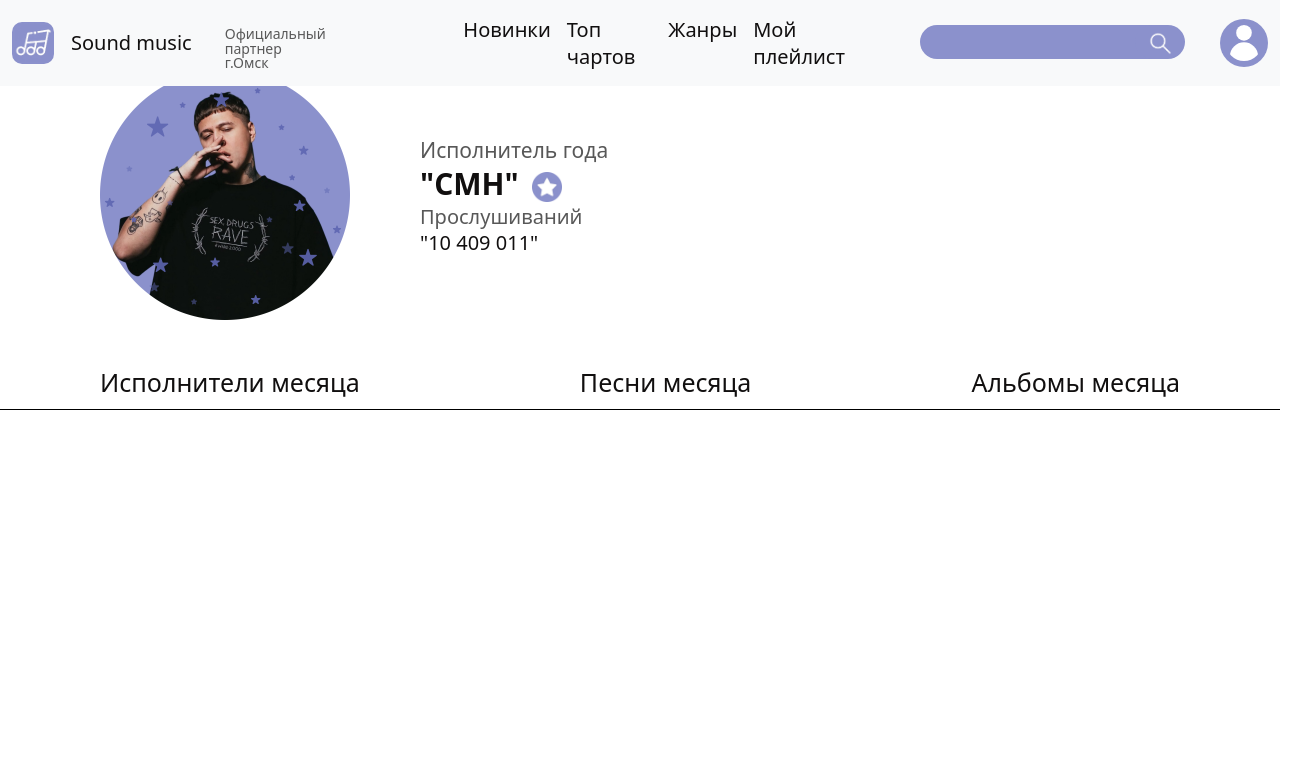
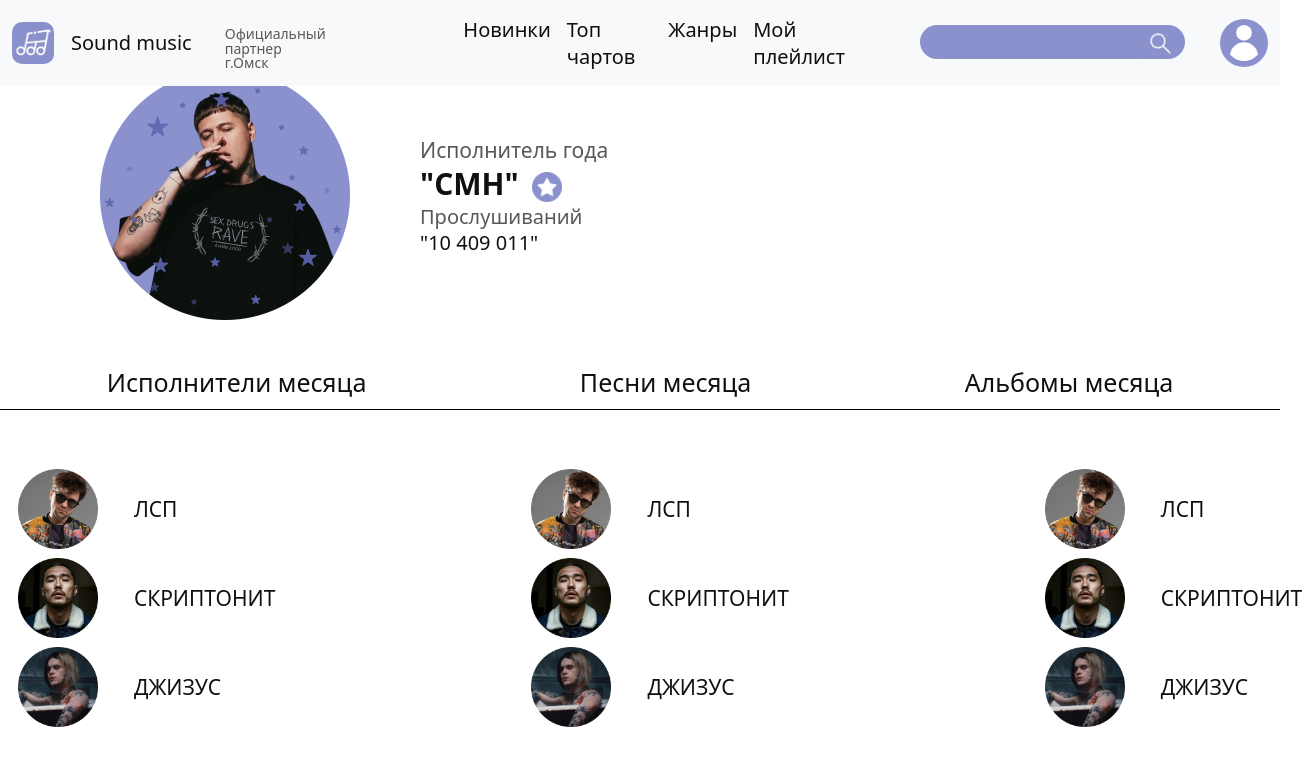
Before and after one commit to tretyaqov/SoundMusic, a React (Create React App) app: page /topcharts in a window 1280 px wide. Shown: the top 766 px of the page, 1302 px wide, since content can reach past the window. Built offline with nearby package versions, Linux system fonts and the light colour scheme.

Commit message:
обнова для чартов

```diff
--- a/src/Pages/TopCharts.css
+++ b/src/Pages/TopCharts.css
@@ -10,9 +10,9 @@
 
 .position1{ /*класс области "Исполнитель года"*/
     display: flex;
+    align-items: center;
     margin-top: 5.5%;
     margin-left: 7.8125%;
-    align-items: center;
 }
 
 .star-img { /*класс звёздочки*/
@@ -78,7 +78,7 @@
     font-family: 'Noto Sans'; /*указание шрифта*/
     align-items: center;
     display: flex;
-    justify-content: space-between;
+    justify-content: space-around;
     color: #110F0F;
     font-size: 25px;
     font-style: normal;
@@ -87,17 +87,50 @@
 }
 
 .string_motm { /*Строка "Исполнителей месяца"*/
-    margin-left: 7.8125%;
+
 }
-.string_sotm {
+.string_sotm { /*Строка "Песен месяца"*/
     justify-content: center;
 }
 
-.string_aotm {
-    margin-right: 7.8125%;
+.string_aotm { /*Строка "Альбомов месяца"*/
+
+}
+
+.row_motm{
+    margin-top: 3.5%;
+    margin-left: 7.8125%;
+    display: flex;
+    align-items: center;
+}
+.row_sotm{
+
+}
+.row_aotm{
+
+}
+
+.text{
+    margin-left: 36px;
+    color: #110F0F;
+    font-family: 'Noto Sans';
+    font-size: 21px;
+    font-style: normal;
+    font-weight: 500;
+    line-height: normal;
 }
 
 .motm-img {
     width: 80px;
     height: 80px;
 }
+.flex{
+    display: flex;
+    align-items: center;
+    justify-content: center;
+    margin-top: 3.5%;
+}
+.chill {
+    margin-left: 10%;
+    margin-right: 10%;
+}
--- a/src/Pages/TopCharts.js
+++ b/src/Pages/TopCharts.js
@@ -2,7 +2,9 @@ import React, { Component } from "react";
 import './TopCharts.css'
 import moty_img from '../Components/Pictures/ava.png' /*импорт картинки исполнителя года*/
 import star_img from '../Components/Pictures/star.png' /*импорт картинки звёздочки*/
-import motm_img from '../Components/Pictures/oleg.png' /*импорт олега*/
+import oleg_img from '../Components/Pictures/oleg.png' /*импорт олега*/
+import scripto_img from '../Components/Pictures/scripto.png' /*импорт скриптонита*/
+import jizus_img from '../Components/Pictures/jisuz.png' /*импорт олега*/
 
 export default class TopCharts extends Component {
     render() {
@@ -31,6 +33,78 @@ export default class TopCharts extends Component {
                     <p className="string_aotm">Альбомы месяца</p>
                     <div className="line"></div>
                 </div>
+
+                <div className="flex">
+                    <div className="chill">
+                        <div className="row_motm">
+                            <img
+                                className="motm-img"
+                                src={oleg_img}
+                            />
+                            <div className="text">ЛСП</div>
+                        </div>
+                        <div className="row_motm">
+                            <img
+                                className="motm-img"
+                                src={scripto_img}
+                            />
+                            <div className="text">СКРИПТОНИТ</div>
+                        </div>
+                        <div className="row_motm">
+                            <img
+                                className="motm-img"
+                                src={jizus_img}
+                            />
+                            <div className="text">ДЖИЗУС</div>
+                        </div>
+                    </div>
+                <div className="chill">
+                        <div className="row_motm">
+                            <img
+                                className="motm-img"
+                                src={oleg_img}
+                            />
+                            <div className="text">ЛСП</div>
+                        </div>
+                        <div className="row_motm">
+                            <img
+                                className="motm-img"
+                                src={scripto_img}
+                            />
+                            <div className="text">СКРИПТОНИТ</div>
+                        </div>
+                        <div className="row_motm">
+                            <img
+                                className="motm-img"
+                                src={jizus_img}
+                            />
+                            <div className="text">ДЖИЗУС</div>
+                        </div>
+                    </div>
+                    <div className="chill">
+                        <div className="row_motm">
+                            <img
+                                className="motm-img"
+                                src={oleg_img}
+                            />
+                            <div className="text">ЛСП</div>
+                        </div>
+                        <div className="row_motm">
+                            <img
+                                className="motm-img"
+                                src={scripto_img}
+                            />
+                            <div className="text">СКРИПТОНИТ</div>
+                        </div>
+                        <div className="row_motm">
+                            <img
+                                className="motm-img"
+                                src={jizus_img}
+                            />
+                            <div className="text">ДЖИЗУС</div>
+                        </div>
+                    </div>
+                </div>
                 <div className="row_sotm">
 
                 </div>
```
